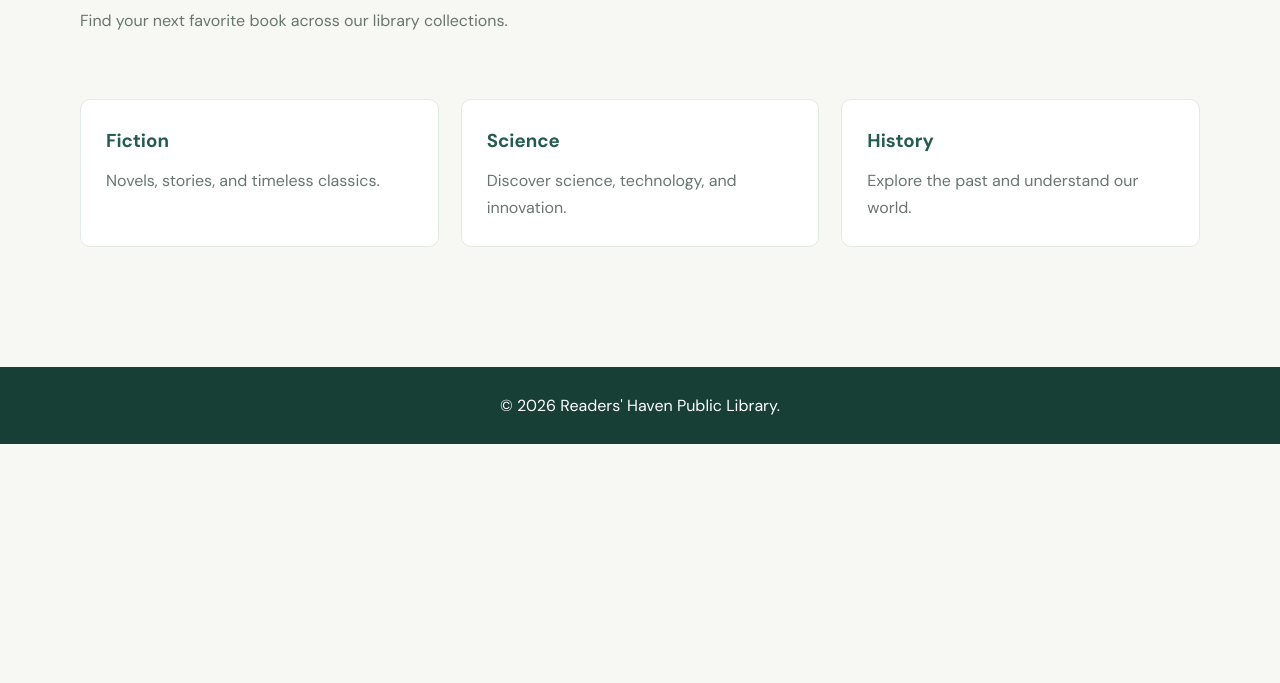
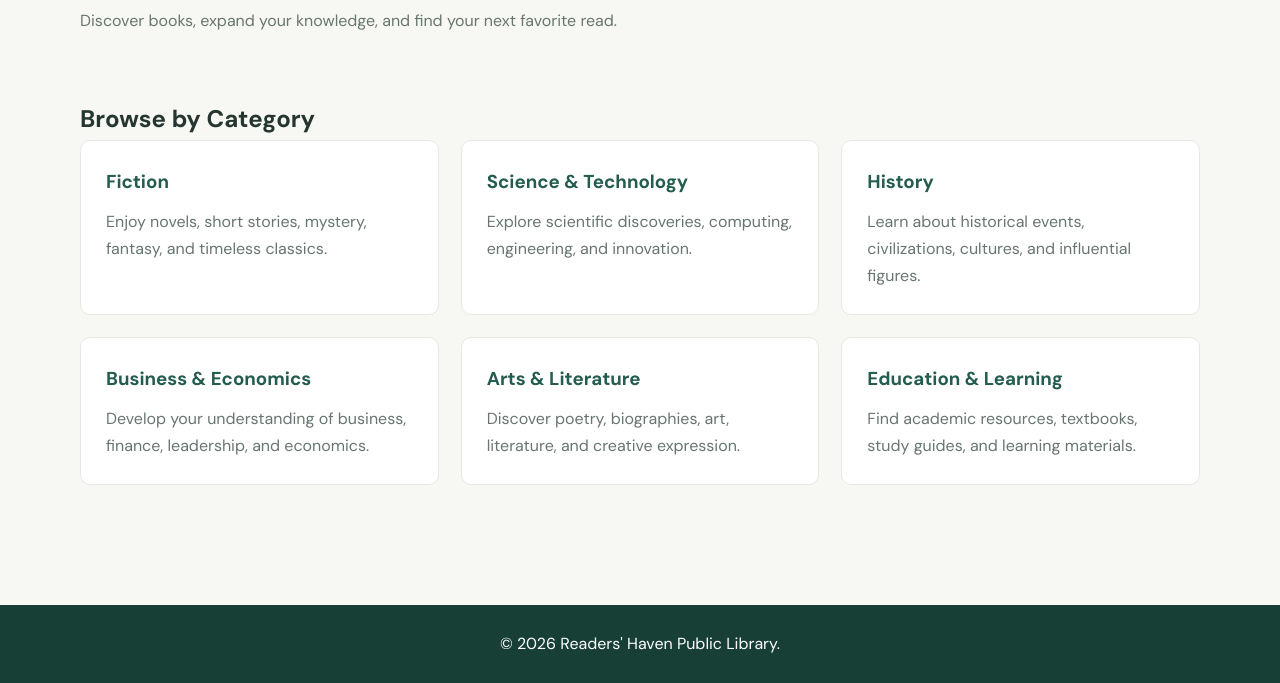
Before and after one commit to imfakharranjha-eng/readers-haven-library, a website: page src/collections.html in a window 1280 px wide. Shown: the part 219-902 px from the top of the page. Before the commit the page ends 800 px from the top, so only its background shows below. Drawn offline with nearby package versions, Linux system fonts and the light colour scheme.

Commit message:
feat: improve collections page

```diff
--- a/src/collections.html
+++ b/src/collections.html
@@ -4,6 +4,7 @@
 <head>
   <meta charset="UTF-8">
   <meta name="viewport" content="width=device-width, initial-scale=1.0">
+  <meta name="description" content="Explore the diverse book collections at Readers' Haven Public Library.">
   <title>Collections | Readers' Haven</title>
   <link rel="stylesheet" href="../styles/style.css">
 </head>
@@ -11,28 +12,60 @@
   <header class="site-header">
     <div class="container">
       <a href="index.html" class="logo">Readers' Haven</a>
-      <nav class="main-nav">
+      <nav class="main-nav" aria-label="Main navigation">
         <a href="index.html">Home</a>
-        <a href="collections.html">Collections</a>
+        <a href="collections.html" aria-current="page">Collections</a>
         <a href="membership.html">Membership</a>
         <a href="services.html">Services</a>
         <a href="contact.html">Contact</a>
       </nav>
     </div>
   </header>
+
   <main class="container">
     <section class="page-hero">
       <h1>Explore Our Collections</h1>
-      <p>Find your next favorite book across our library collections.</p>
+      <p>Discover books, expand your knowledge, and find your next favorite read.</p>
     </section>
+
     <section class="content-section">
+      <h2>Browse by Category</h2>
       <div class="card-grid">
-        <article class="card"><h3>Fiction</h3><p>Novels, stories, and timeless classics.</p></article>
-        <article class="card"><h3>Science</h3><p>Discover science, technology, and innovation.</p></article>
-        <article class="card"><h3>History</h3><p>Explore the past and understand our world.</p></article>
+        <article class="card">
+          <h3>Fiction</h3>
+          <p>Enjoy novels, short stories, mystery, fantasy, and timeless classics.</p>
+        </article>
+
+        <article class="card">
+          <h3>Science & Technology</h3>
+          <p>Explore scientific discoveries, computing, engineering, and innovation.</p>
+        </article>
+
+        <article class="card">
+          <h3>History</h3>
+          <p>Learn about historical events, civilizations, cultures, and influential figures.</p>
+        </article>
+
+        <article class="card">
+          <h3>Business & Economics</h3>
+          <p>Develop your understanding of business, finance, leadership, and economics.</p>
+        </article>
+
+        <article class="card">
+          <h3>Arts & Literature</h3>
+          <p>Discover poetry, biographies, art, literature, and creative expression.</p>
+        </article>
+
+        <article class="card">
+          <h3>Education & Learning</h3>
+          <p>Find academic resources, textbooks, study guides, and learning materials.</p>
+        </article>
       </div>
     </section>
   </main>
-  <footer class="site-footer"><p>&copy; 2026 Readers' Haven Public Library.</p></footer>
+
+  <footer class="site-footer">
+    <p>&copy; 2026 Readers' Haven Public Library.</p>
+  </footer>
 </body>
 </html>
```
